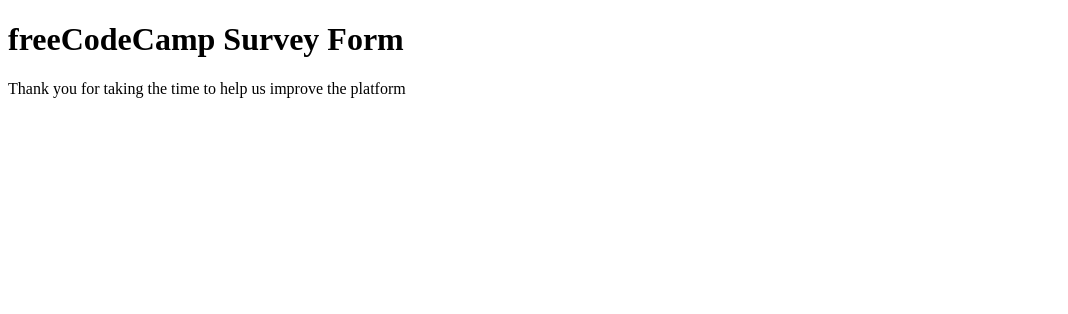
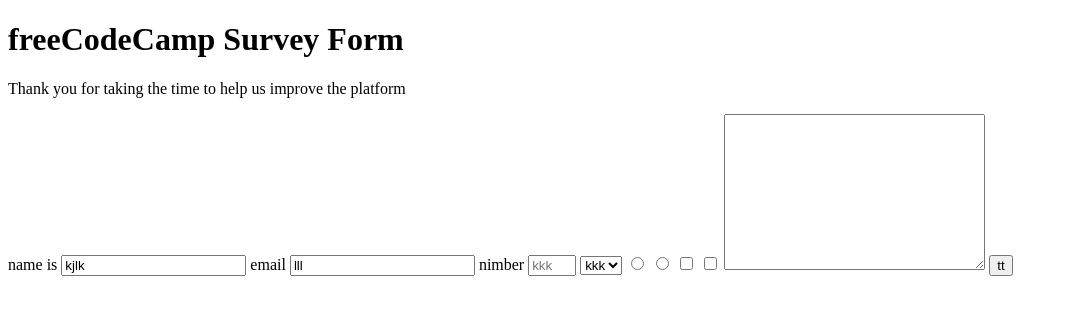
Before and after one commit to saleh-ioio/enriqueMicroverse, a plain HTML site: page index.html in a window 1280 px wide. Shown: the whole page, without its empty margins (0-1068 px from the left). Drawn offline with Linux system fonts and the light colour scheme.

Commit message:
added the rest of the form elements

```diff
--- a/index.html
+++ b/index.html
@@ -24,7 +24,32 @@
 
     <h1 id="title">freeCodeCamp Survey Form</h1>
     <p id="description"> Thank you for taking the time to help us improve the platform </p>
-    <form action="" id="survey-form"></form>
+    <form action="" id="survey-form">
+
+
+
+      <label for="name" id="name-label"> name is
+        <input type="text" id="name" placeholder="aaa" value="kjlk" required>
+      </label>
+      <label for="email" id="email-label"> email <input type="email" id="email" placeholder="kkk" value="lll" required></label>
+      <label for="number" id="number-label"> nimber       <input type="number" name="" id="number" min="2" max="5" placeholder="kkk" value="ooo"></label>
+
+      <select name="" id="dropdown">
+        <option value="aa">kkk</option>
+        <option value="pp">pp</option>
+      </select>
+      <input type="radio" name="aa" value="jj" id="">
+      <input type="radio" name="aa" value="jj" id="">
+      <input type="checkbox" name="kk" value="mm" id="">
+      <input type="checkbox" name="kk" value="mm" id="">
+      <textarea name="aa" id="dd" cols="30" rows="10"></textarea>
+      <input type="submit" id="submit" value="tt">
+
+
+
+
+
+    </form>
 
 
     <script  src="js/index.js"></script>
```
